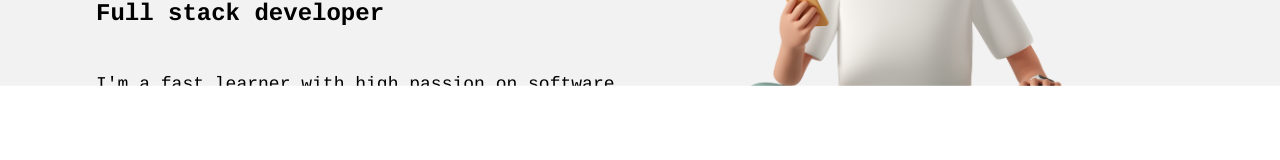
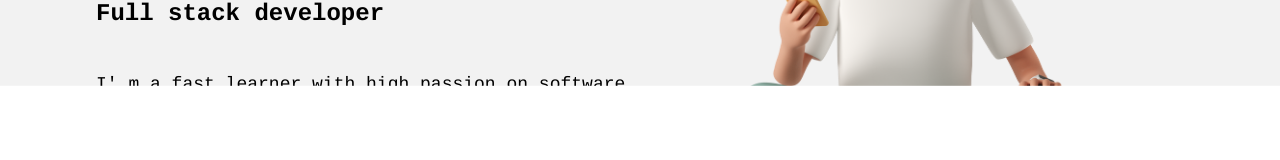
Before and after one commit to ganinw13120/ganinw.dev, a Next.js app: page / in a window 1280 px wide. Shown: the part 343-503 px from the top of the page. Built offline with nearby package versions, Linux system fonts and the light colour scheme.

Commit message:
Update information

```diff
--- a/components/index/title.js
+++ b/components/index/title.js
@@ -35,7 +35,7 @@ export default function Title ({offsetY}) {
                         <div className='  pt-10'>
                             <div className="">
                                 <h1 className="font-light text-sm md:text-lg">
-                                I'm a fast learner with high passion on software.
+                                I&apos; m a fast learner with high passion on software.
                                 </h1>
                             </div>
                         </div>
```
